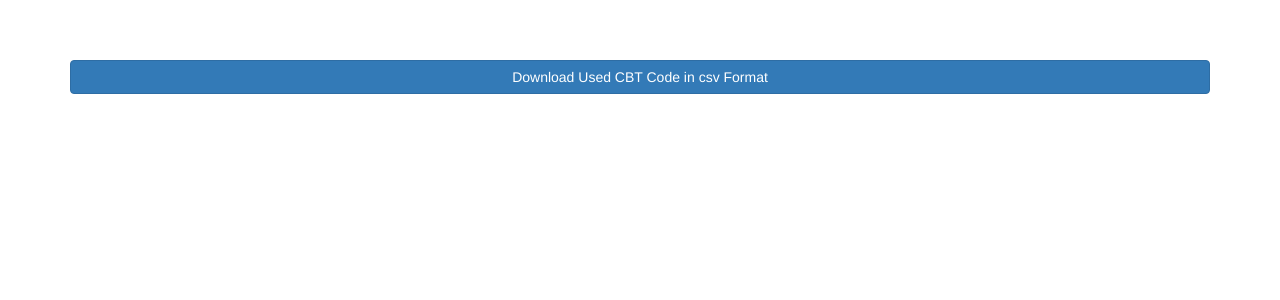
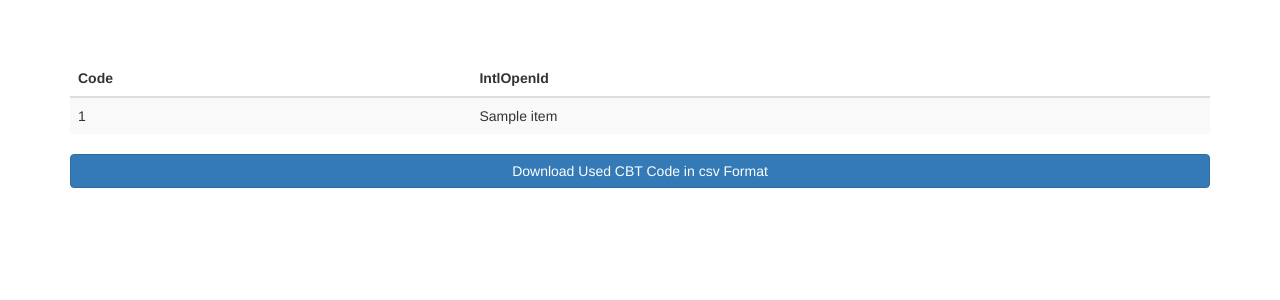
Before and after one commit to SQLConjuror/CBT-Code-Extractor, a Flask app: template cbt_code_extractor/templates/download.html in a window 1280 px wide. Shown: the part 52-352 px from the top of the page. Run offline with Flask 2, Linux system fonts and the light colour scheme; the template is opened without the code that fills it: most values are stand-ins (such as "Sample title", 1, 10 or a date in 2020); some libraries are stand-ins or nearby versions.

```diff
--- a/cbt_code_extractor/templates/download.html
+++ b/cbt_code_extractor/templates/download.html
@@ -3,6 +3,24 @@
 <br>
 <br>
 <div class="container">
+  <table id="data" class="table table-striped">
+    <thead>
+      <tr>
+        <th>Code</th>
+        <th>IntlOpenId</th>
+      </tr>
+    </thead>
+    <tbody>
+      {% for item in result %}
+        <tr>
+          <td>{{ item[0] }}</td>
+          <td>{{ item[1] }}</td>
+        </tr>
+      {% endfor %}
+    </tbody>
+  </table>
+</div>
+<div class="container">
     <button class="btn btn-primary btn-block" type="button">Download Used CBT Code in csv Format</button>
 </div>
 {% endblock %}
```
